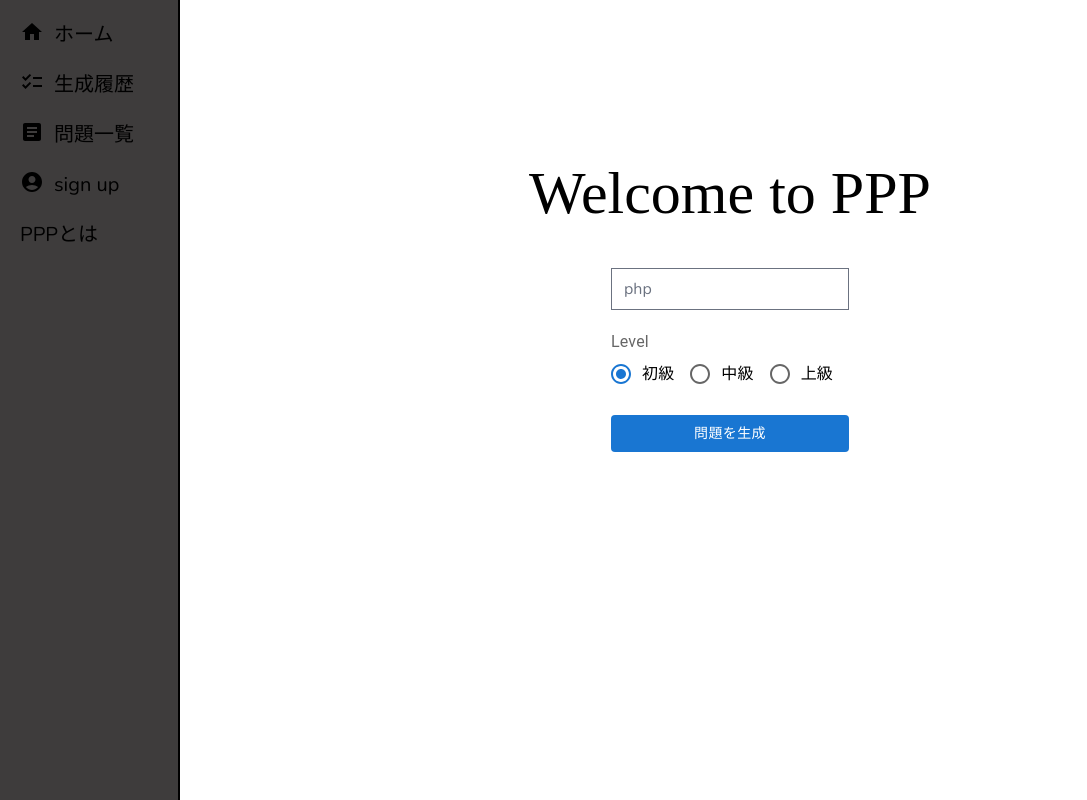
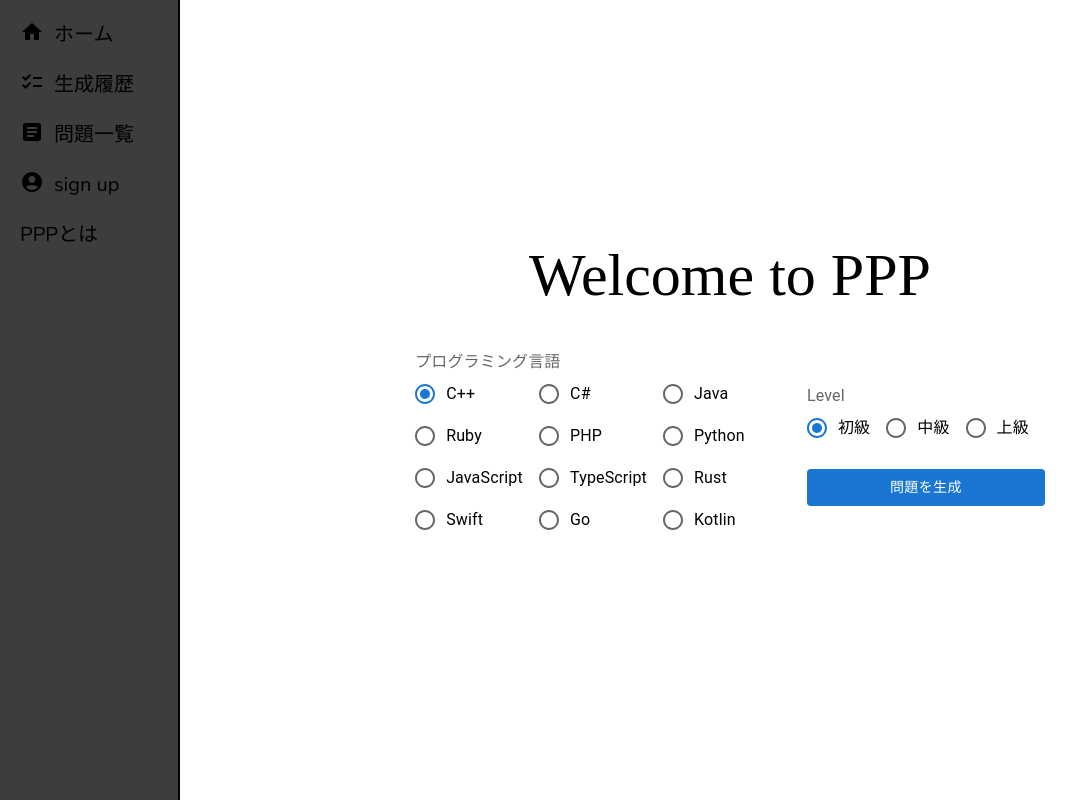
Before and after one commit to riku546/P3, a Next.js app in the folder client/: page / in a window 1280 px wide. Shown: the whole page, without its empty margins (0-1087 px from the left). Built offline with nearby package versions, Linux system fonts and the light colour scheme; no server answers; a web font is replaced by a local one.

Commit message:
ホーム画面の言語を入力する形式から、ラジオボタンに変更した

```diff
--- a/client/src/app/page.jsx
+++ b/client/src/app/page.jsx
@@ -8,6 +8,7 @@ import { Button } from '@mui/material'
 import LoadingDialog from '@/components/selfMadeComponents/LoadingDialog'
 import HamburgerMenu from '@/components/selfMadeComponents/HamburgerMenu'
 import LevelRadio from '@/components/selfMadeComponents/LevelRadio'
+import LanguageRadio from '@/components/selfMadeComponents/LanguageRadio'
 
 const Home = () => {
     const {
@@ -17,6 +18,7 @@ const Home = () => {
         verifyLoginAndFetch,
         problemInfos,
         isLoading,
+        languages,
     } = useHome()
 
     return (
@@ -31,17 +33,18 @@ const Home = () => {
             </div>
 
             <main className={styles.mainArea}>
+                <div>
                     <h1 className={styles.title}>Welcome to PPP </h1>
 
                     <div className={styles.formArea}>
                         {/* isLoadingがtrueの時は、ローディングのダイアログを表示する */}
                         <LoadingDialog isOpen={isLoading} />
-                    <input
-                        type="text"
-                        placeholder="php"
-                        className="input"
-                        onChange={e => setProgrammingLang(e.target.value)}
+                        <LanguageRadio
+                            setProgrammingLang={setProgrammingLang}
+                            languages={languages}
                         />
+                        <div className={styles.form}>
+                            {/* レベル選択 */}
                             <LevelRadio
                                 problemLevels={problemLevels}
                                 setLevel={setLevel}
@@ -53,6 +56,8 @@ const Home = () => {
                                 onClick={verifyLoginAndFetch}>
                                 問題を生成
                             </Button>
+                        </div>
+                    </div>
                 </div>
                 <div className={styles.problemArea}>
                     {/* 問題が生成されたときに表示される */}
--- a/client/src/app/page.module.css
+++ b/client/src/app/page.module.css
@@ -1,9 +1,3 @@
-.formArea {
-    display: flex;
-    gap: 20px;
-    flex-direction: column;
-}
-
 .container {
     width: 100%;
     display: grid;
@@ -11,15 +5,16 @@
     height: 100vh;
 }
 
-.mainArea{
+.mainArea {
     display: flex;
     flex-direction: column;
     justify-content: center;
     align-items: center;
-
+    gap: 30px;
 }
 
 .title {
+    text-align: center;
     font-size: 60px;
     font-style: italic;
     margin-bottom: 30px;
@@ -28,38 +23,33 @@
     font-style: normal;
 }
 
-.nav{
+.nav {
     border-right: 2px black solid;
     max-width: 180px;
     background-color: rgba(14, 12, 12, 0.8);
 }
 
-.input {
-    width: 300px;
-    height: 50px;
-    border-radius: 5px;
-    border: none;
+.formArea {
+    display: flex;
+    gap: 20px;
 }
 
-.levelRadio {
+.form {
     display: flex;
+    flex-direction: column;
+    justify-content: center;
+    gap: 20px;
 }
 
-.problemArea {
-    margin-top: 200px;
-}
-
-.hamburgerMenu{
+.hamburgerMenu {
     display: none;
 }
-
 
 @media (max-width: 700px) {
     .container {
         display: flex;
         justify-content: center;
         align-items: center;
-        height: 100vh;
     }
 
     .nav {
@@ -75,4 +65,10 @@
     .hamburgerMenu:hover {
         cursor: pointer;
     }
+
+    .formArea {
+        display: flex;
+        flex-direction: column;
+        gap: 20px;
+    }
 }
--- /dev/null
+++ b/client/src/components/selfMadeComponents/LanguageRadio.jsx
@@ -0,0 +1,36 @@
+import * as React from 'react'
+import Radio from '@mui/material/Radio'
+import RadioGroup from '@mui/material/RadioGroup'
+import FormControlLabel from '@mui/material/FormControlLabel'
+import FormControl from '@mui/material/FormControl'
+import FormLabel from '@mui/material/FormLabel'
+
+export default function LanguageRadio({ setProgrammingLang, languages }) {
+    return (
+        <FormControl>
+            <FormLabel id="demo-radio-buttons-group-label">
+                プログラミング言語
+            </FormLabel>
+            <RadioGroup
+                aria-labelledby="demo-radio-buttons-group-label"
+                defaultValue={languages[0]}
+                name="radio-buttons-group">
+                <div
+                    style={{
+                        display: 'grid',
+                        gridTemplateColumns: 'repeat(3, 1fr)',
+                    }}>
+                    {languages.map(language => (
+                        <FormControlLabel
+                            key={language}
+                            value={language}
+                            control={<Radio />}
+                            label={language}
+                            onClick={() => setProgrammingLang(language)}
+                        />
+                    ))}
+                </div>
+            </RadioGroup>
+        </FormControl>
+    )
+}
--- a/client/src/hooks/useHome.js
+++ b/client/src/hooks/useHome.js
@@ -11,6 +11,20 @@ const useHome = () => {
     const [programmingLang, setProgrammingLang] = useState('php')
     const [problemInfos, setProblemInfos] = useState(null)
     const [isLoading, setIsLoading] = useState(false)
+    const languages = [
+        'C++',
+        'C#',
+        'Java',
+        'Ruby',
+        'PHP',
+        'Python',
+        'JavaScript',
+        'TypeScript',
+        'Rust',
+        'Swift',
+        'Go',
+        'Kotlin',
+    ]
 
     const verifyLoginAndFetch = async () => {
         //ユーザーがログインしているかを確認
@@ -42,6 +56,7 @@ const useHome = () => {
         verifyLoginAndFetch,
         problemInfos,
         isLoading,
+        languages,
     }
 }
 
```
Lines whose indentation alone changed are shown as unchanged.
